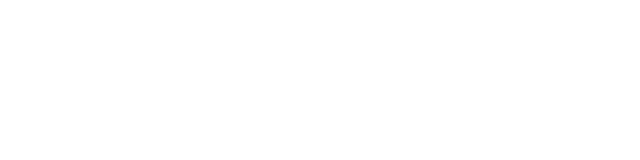
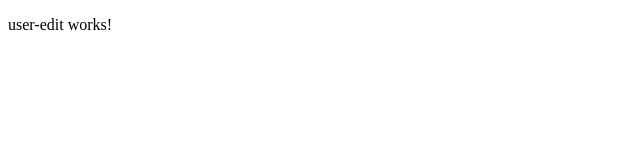
Before and after one commit to crash2455/ng-cms, an Angular app: page /users/edit/1 in a window 1280 px wide. Before the commit this address led to /. Shown: the top 160 px of the page, without its empty margins (0-640 px from the left). Built offline with nearby package versions, Linux system fonts and the light colour scheme.

Commit message:
Added user edit page and routing

```diff
--- a/src/app/app.module.ts
+++ b/src/app/app.module.ts
@@ -10,13 +10,15 @@ import { HttpClientModule } from '@angular/common/http';
 import { UsersService} from './users.service';
 import { UserViewComponent } from './user-view/user-view.component';
 import { UserCreateComponent } from './user-create/user-create.component';
+import { UserEditComponent } from './user-edit/user-edit.component';
 
 @NgModule({
   declarations: [
     AppComponent,
     UsersComponent,
     UserViewComponent,
-    UserCreateComponent
+    UserCreateComponent,
+    UserEditComponent
   ],
   imports: [
     BrowserModule,
--- /dev/null
+++ b/src/app/user-edit/user-edit.component.html
@@ -0,0 +1,3 @@
+<p>
+  user-edit works!
+</p>
--- /dev/null
+++ b/src/app/user-edit/user-edit.component.ts
@@ -0,0 +1,15 @@
+import { Component, OnInit } from '@angular/core';
+
+@Component({
+  selector: 'app-user-edit',
+  templateUrl: './user-edit.component.html',
+  styleUrls: ['./user-edit.component.scss']
+})
+export class UserEditComponent implements OnInit {
+
+  constructor() { }
+
+  ngOnInit() {
+  }
+
+}
```
Also changed, not shown: src/app/app-routing.module.ts (+6 -4 lines), src/app/user-edit/user-edit.component.scss (added), 1 other file (tests, documents, lock files or other folders).
